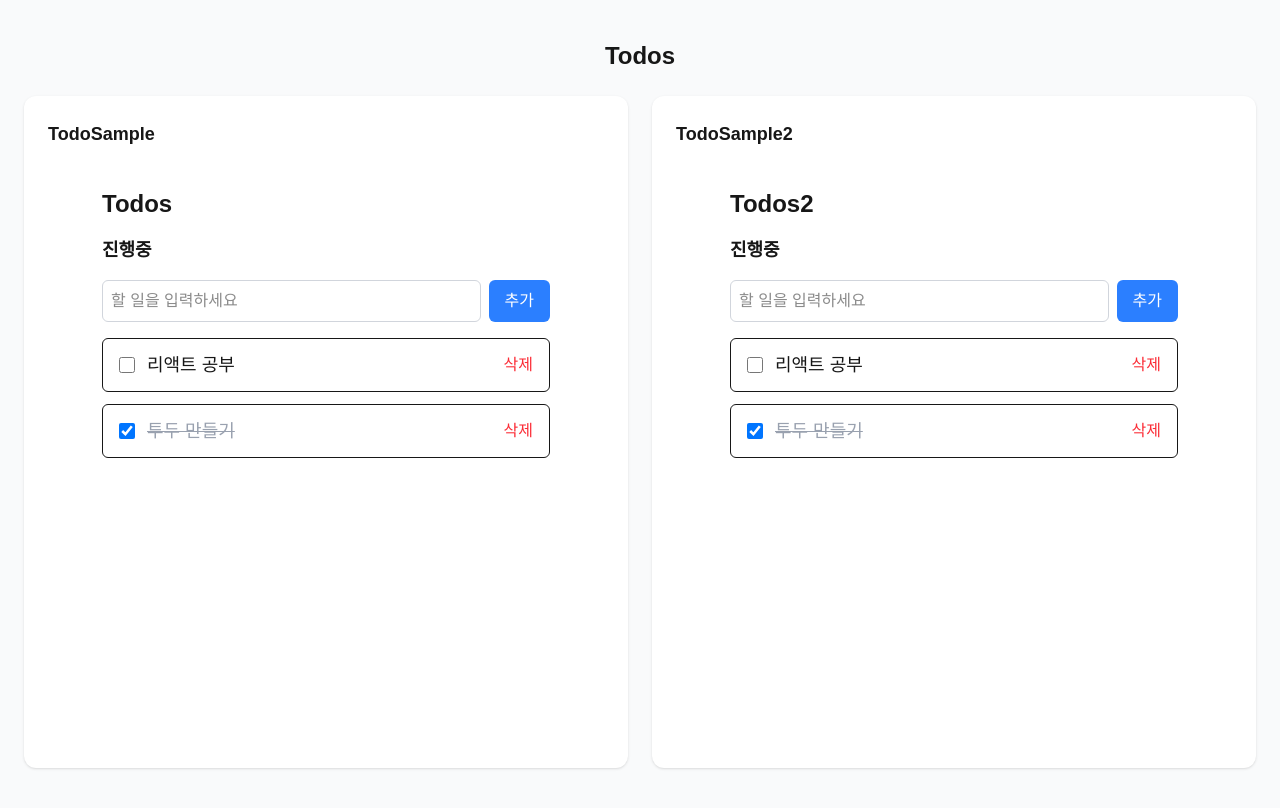
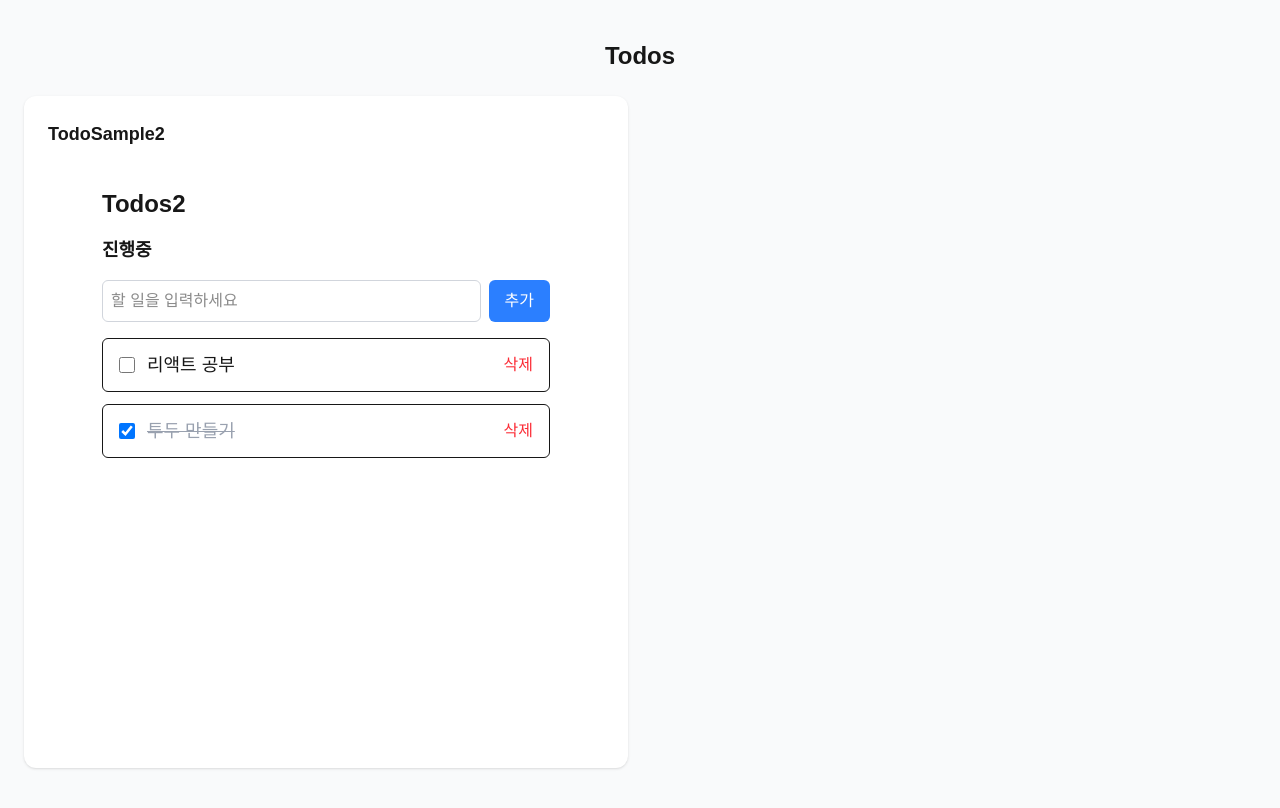
Before and after one commit to hiharibo/my-app, a Next.js app: page /todos in a window 1280 px wide. Built offline with nearby package versions, Linux system fonts and the light colour scheme.

Commit message:
feat : 사용하지않는코드 삭제

```diff
--- a/src/app/todos/page.tsx
+++ b/src/app/todos/page.tsx
@@ -1,7 +1,6 @@
 "use client";
 
 import { type Todo } from "@/src/components/TodoList";
-import TodoSample from "@/src/components/TodoSample";
 import TodoSample2 from "@/src/components/TodoSample2";
 import { useState } from "react";
 
@@ -34,22 +33,11 @@ export default function TodosPage() {
   return (
     <div className="min-h-screen bg-gray-50 px-6 py-10">
       <h3 className="mb-6 text-center text-2xl font-bold">Todos</h3>
-      {/* <TodoInput onAdd={handleAddTodo} />
-
-      <TodoList
-        todos={todos}
-        onToggle={handleToggleTodo}
-        onDelete={handleDeleteTodo}
-      /> */}
 
       <div className="grid min-h-[calc(100vh-8rem)] grid-cols-1 gap-6 lg:grid-cols-2">
         <section className="rounded-xl bg-white p-6 shadow-sm">
-          <h4 className="mb-4 text-lg font-bold">TodoSample</h4>
-          <TodoSample />
-        </section>
-        <section className="rounded-xl bg-white p-6 shadow-sm">
           <h4 className="mb-4 text-lg font-bold">TodoSample2</h4>
-          <TodoSample2 todos={todos} />
+          <TodoSample2 />
         </section>
       </div>
     </div>
```
